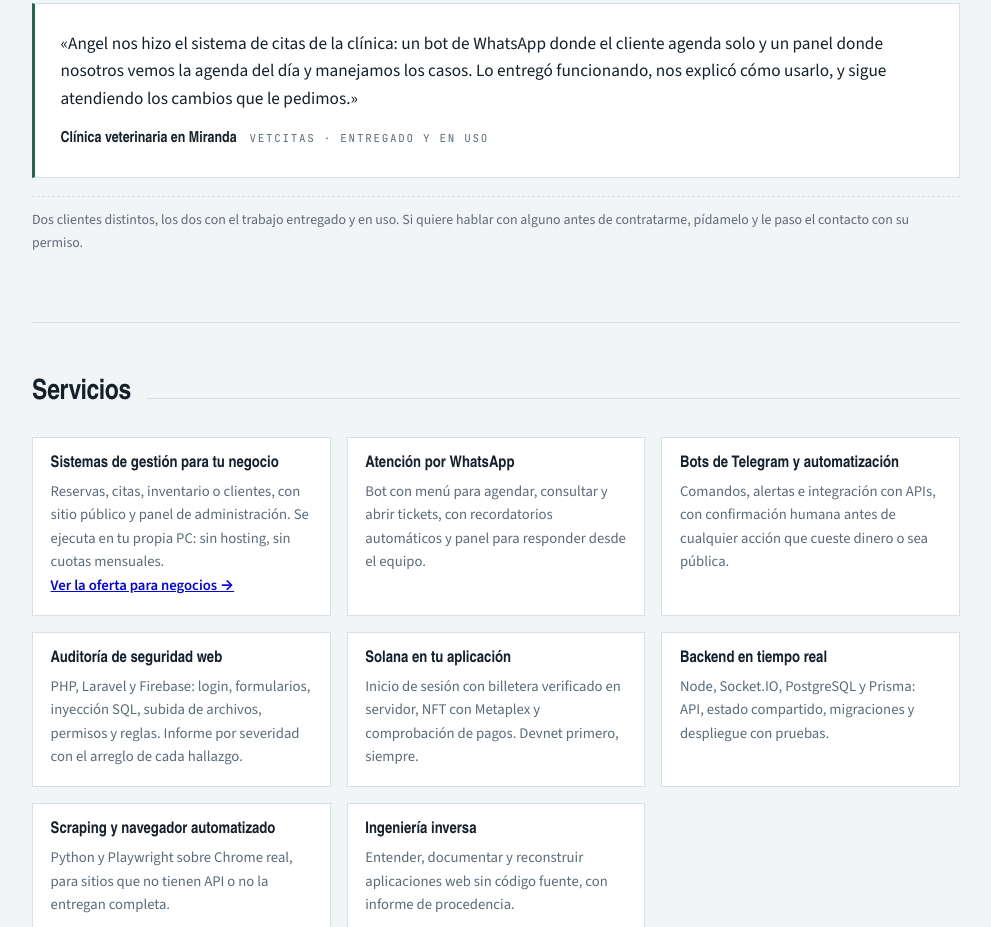
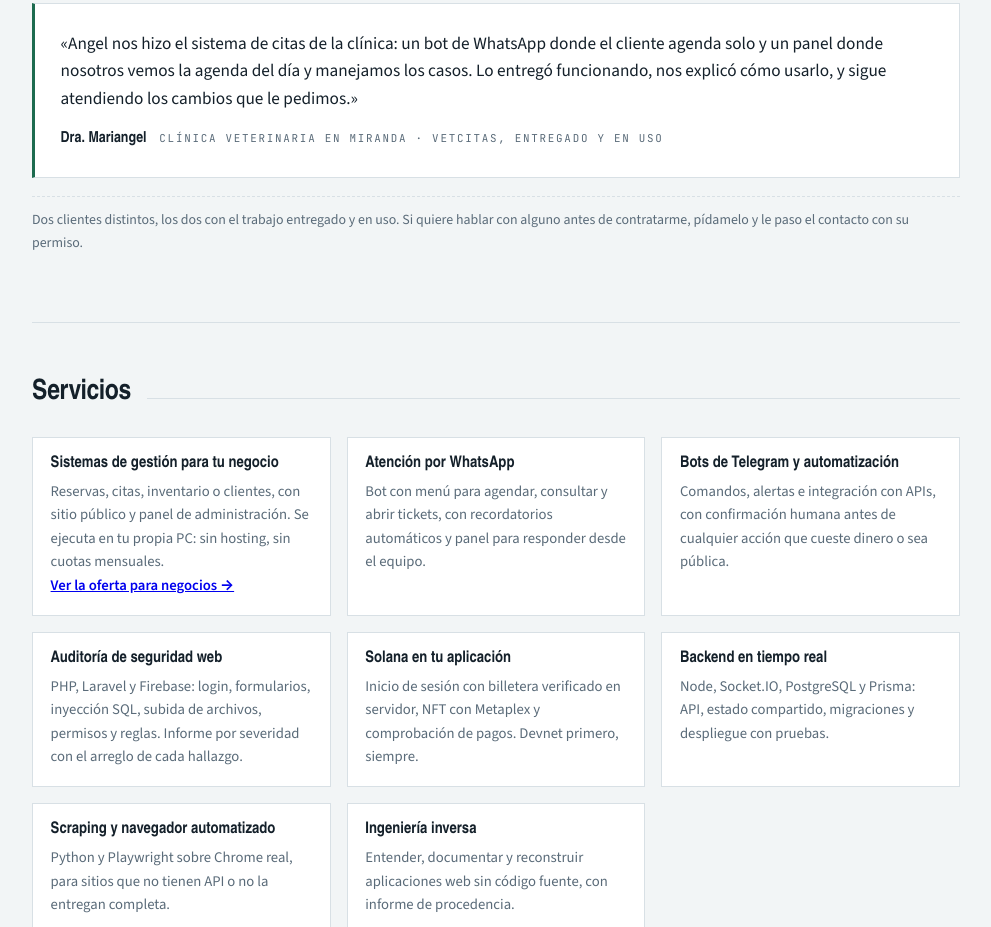
Before and after one commit to angelguerrrwro-rgb/angelguerrrwro-rgb.github.io, a plain HTML site: page index.html in a window 1280 px wide. Shown: the part 4757-5684 px from the top of the page, without its empty margins (144-1135 px from the left). Drawn offline with nearby package versions, Linux system fonts and the light colour scheme; a web font is replaced by a local one.

Commit message:
Firma la resena de la clinica como Dra. Mariangel, sin apellido
Una resena firmada por una persona real pesa mas que una anonima, y sin
el apellido no hay coincidencia con el de Angel. El nombre del negocio
sigue fuera hasta que la clienta lo autorice.

Co-Authored-By: Claude Opus 5 <noreply@anthropic.com>

```diff
--- a/index.html
+++ b/index.html
@@ -261,8 +261,8 @@ footer{padding-block:2rem 3rem;color:var(--apagado);font-size:.85rem}
        solo y un panel donde nosotros vemos la agenda del d&iacute;a y manejamos los casos. Lo entreg&oacute;
        funcionando, nos explic&oacute; c&oacute;mo usarlo, y sigue atendiendo los cambios que le pedimos.&raquo;</p>
     <footer>
-      <span class="quien">Cl&iacute;nica veterinaria en Miranda</span>
-      <span class="eti">VetCitas &middot; entregado y en uso</span>
+      <span class="quien">Dra. Mariangel</span>
+      <span class="eti">Cl&iacute;nica veterinaria en Miranda &middot; VetCitas, entregado y en uso</span>
     </footer>
   </blockquote>
 
```
Also changed, not shown: cv-en.html (+1 -1 lines), cv.html (+1 -1 lines), sistemas.html (+2 -2 lines).
